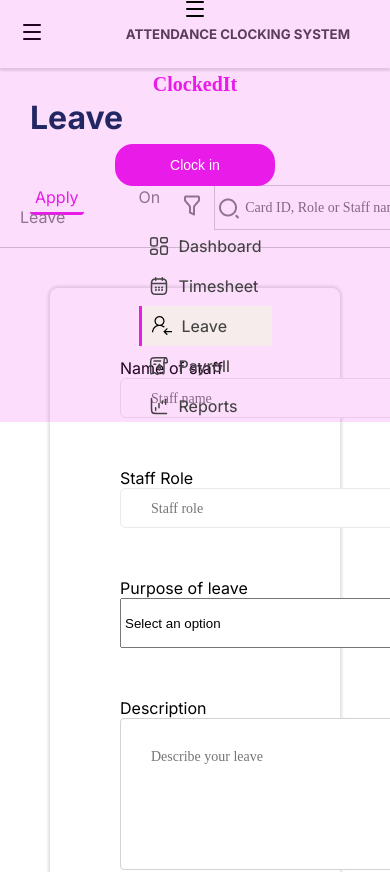
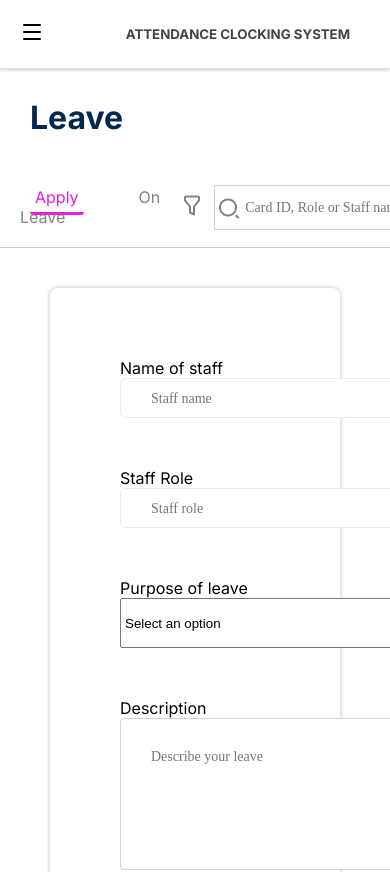
Before and after one commit to chidinmabnwaeze/AttendanceSystem, a React (Vite) app: page /leave in a window 390 px wide. Shown: the top 872 px of the page. Built offline with nearby package versions, Linux system fonts and the light colour scheme.

Commit message:
responsive sidebar

```diff
--- a/src/components/Header.jsx
+++ b/src/components/Header.jsx
@@ -1,12 +1,15 @@
-import React from "react";
+import React, { useState } from "react";
 import { Menu } from "lucide-react";
+import { useSidebar } from "./sidebarContext";
 
 const Header = () => {
+  const { toggleSidebar } = useSidebar();
+
   return (
     <header className="attendance flex justify-between">
       {/* collapsable menu */}
-      <div className="menu">
-        <Menu />
+      <div className="menu collapseMenu">
+        <Menu onClick={toggleSidebar} />
       </div>
       <div className="header-text">
         <h5>ATTENDANCE CLOCKING SYSTEM</h5>
--- a/src/components/Sidebar.jsx
+++ b/src/components/Sidebar.jsx
@@ -7,7 +7,8 @@ import Payroll from "../assets/icons/invoice-03.svg";
 import Reports from "../assets/icons/waterfall-up-01.svg";
 import leaveIcon from "../assets/icons/leave-user.png";
 import { useLocation } from "react-router-dom";
-import { Menu } from "lucide-react";
+import { Menu, SidebarClose, SidebarCloseIcon } from "lucide-react";
+import { useSidebar } from "./sidebarContext";
 
 const Sidebar = () => {
   const location = useLocation();
@@ -18,10 +19,12 @@ const Sidebar = () => {
     setOpenMenu((prev) => !prev);
   };
 
+  const { toggleSidebar, isSidebarOpen } = useSidebar();
+
   return (
-    <nav className={`sidebar ${openMenu ? "" : "collapse"}`}>
-      <div className="collapseMenu" onClick={collapseMenu}>
-        <Menu />
+    <nav className={`sidebar ${isSidebarOpen ? "" : "collapse"}`}>
+      <div className="collapseMenu" onClick={toggleSidebar}>
+        <SidebarClose />
       </div>
       <div className="logo">
         {/* <img src={Logo} alt="" /> */}
--- /dev/null
+++ b/src/components/sidebarContext.jsx
@@ -0,0 +1,19 @@
+import React, { useContext, useState, createContext } from "react";
+
+const sidebarContext = createContext();
+
+export const SidebarProvider = ({ children }) => {
+  const [isSidebarOpen, setIsSidebarOpen] = useState(false);
+  const toggleSidebar = () => {
+    setIsSidebarOpen((prev) => !prev);
+  };
+  return (
+    <sidebarContext.Provider
+      value={{ isSidebarOpen, setIsSidebarOpen, toggleSidebar }}
+    >
+      {children}
+    </sidebarContext.Provider>
+  );
+};
+
+export const useSidebar = () => useContext(sidebarContext);
--- a/src/main.jsx
+++ b/src/main.jsx
@@ -3,11 +3,14 @@ import ReactDOM from "react-dom/client";
 import "./index.css";
 import App from "./App.jsx";
 import { UserProvider } from "./components/userContext.jsx";
+import { SidebarProvider } from "./components/sidebarContext.jsx";
 
 ReactDOM.createRoot(document.getElementById("root")).render(
   <React.StrictMode>
     <UserProvider>
-      <App />
+      <SidebarProvider>
+        <App />
+      </SidebarProvider>
     </UserProvider>
   </React.StrictMode>
 );
--- a/src/styles/clocking.css
+++ b/src/styles/clocking.css
@@ -344,15 +344,12 @@ transform:translate(2);
   }
   .sidebar {
     display: none;
-    background-color: #e91be925;
+    background-color: #ffff;
+    box-shadow: 0px 0px 5px rgb(67, 67, 67);
     display: flex;
-    justify-content: center;
-    align-items: center;
-    /* flex-direction: column; */
-    width: 100%;
-    height: 50%;
-    z-index: 100;
-    top: 0;
+    flex-direction: column;
+    width: 40%;
+    height: 100%;
   }
   .main-clocking {
     flex-direction: column;
```
